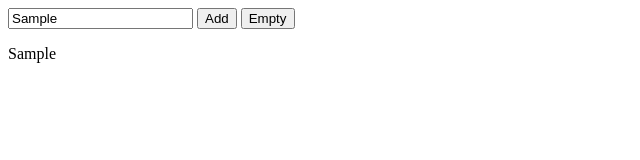
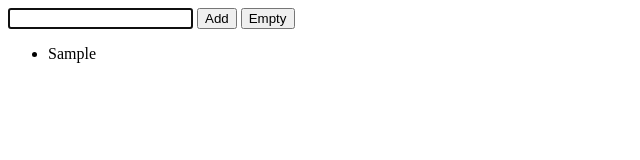
Before and after one commit to nonnadam/firstApp, a plain HTML site: page sort.html in a window 1280 px wide. Both pictures are taken after typing "Sample" into the empty fields and a click on the button "Add". Shown: the whole page, without its empty margins (0-640 px from the left). Drawn offline with Linux system fonts and the light colour scheme.

Commit message:
arrayToList function introduced

```diff
--- a/sort.js
+++ b/sort.js
@@ -7,7 +7,10 @@ function add() {
 			return a - b
 		}
 	);
-	document.getElementById("myArray").innerHTML = arr;
+//	document.getElementById("myArray").innerHTML = arr;
+	document.getElementById("myArray").innerHTML = arrayToList(arr);
+	emptyTextBox();
+	document.getElementById("textBox").focus();
 };
 
 function empty() {
@@ -23,3 +26,13 @@ function emptyArray() {
 function emptyTextBox() {
 	document.getElementById("textBox").value = "";
 };
+
+function arrayToList(arr) {
+	var retVal = "";
+	retVal = "<ul>"
+	for (i = 0; i < arr.length; i++) {
+		retVal += "<li>" + arr[i] + "</li>"
+	}
+	retVal += "</ul>";
+	return retVal;
+};
```
Also changed, not shown: sort.html (+0 -1 lines).
